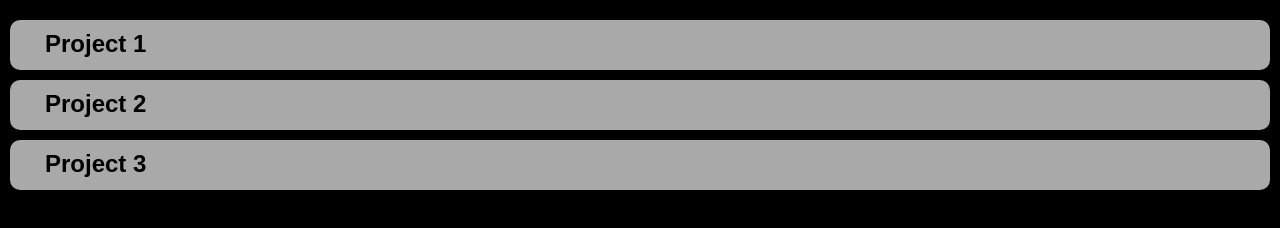
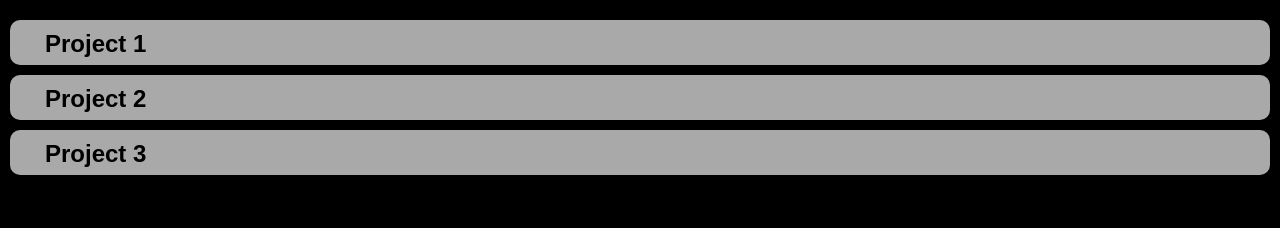
Before and after one commit to twisted94/info-cascading-cards, a plain HTML site: page index.html in a window 1280 px wide. Drawn offline with Linux system fonts and the light colour scheme.

Commit message:
Updated style.css

```diff
--- a/css/style.css
+++ b/css/style.css
@@ -15,17 +15,24 @@ section{
     margin-top: 10px;
     background-color: darkgrey;
     width: 100%;
-    height: 50px;
-    display: flex;
+    height: 45px;
     overflow: hidden;
-    flex-direction: column;
-    transition: 0.3s ease;
+    transition: 0.5s ease;
     padding: 0 25px;
     border-radius: 10px;
-    transition: 0.5s;
     box-sizing: border-box;
 }
 
 .widget:hover {
-    height: 115px;
+    height: 50vh;
 }
+
+.content {
+    color: rgba(000,000,000,0);
+    transition: 1s;
+}
+
+.widget:hover .content {
+    color: rgba(000,000,000,1);
+    transition: 1s;
+}
```
